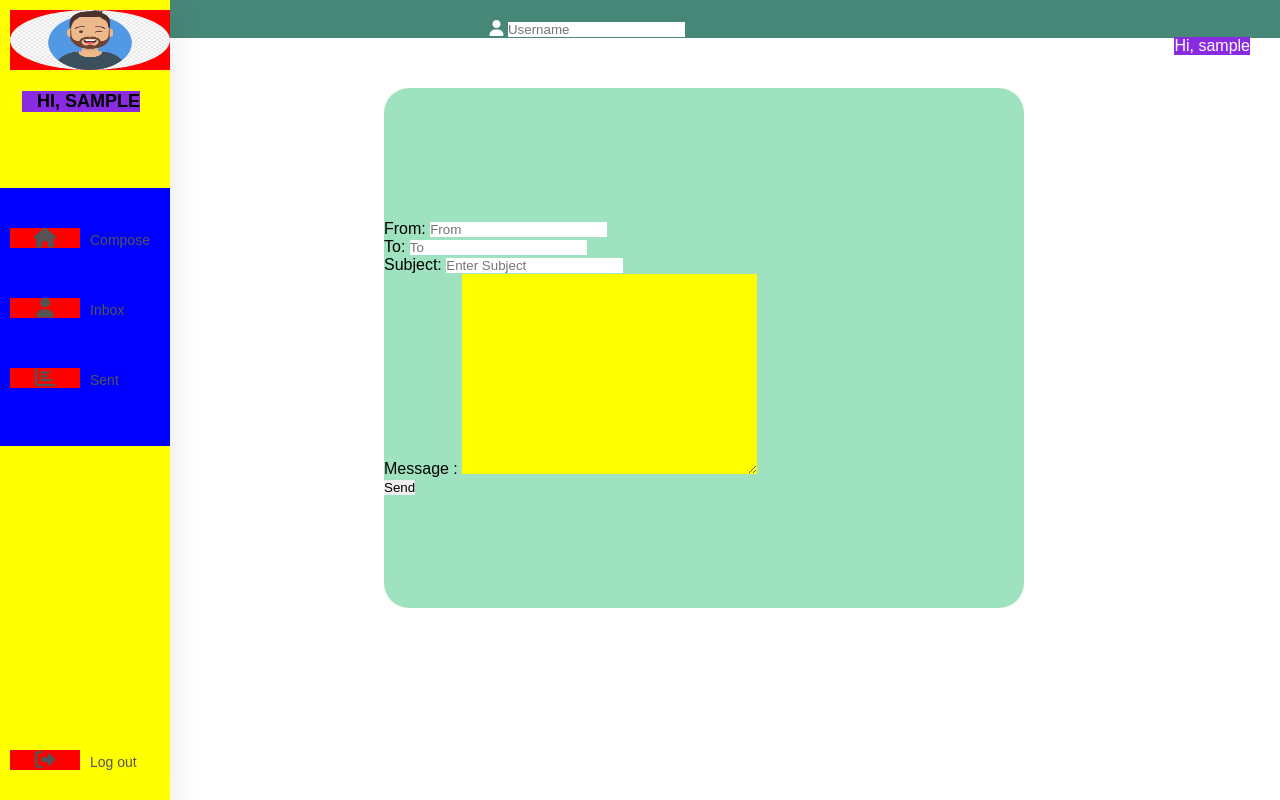
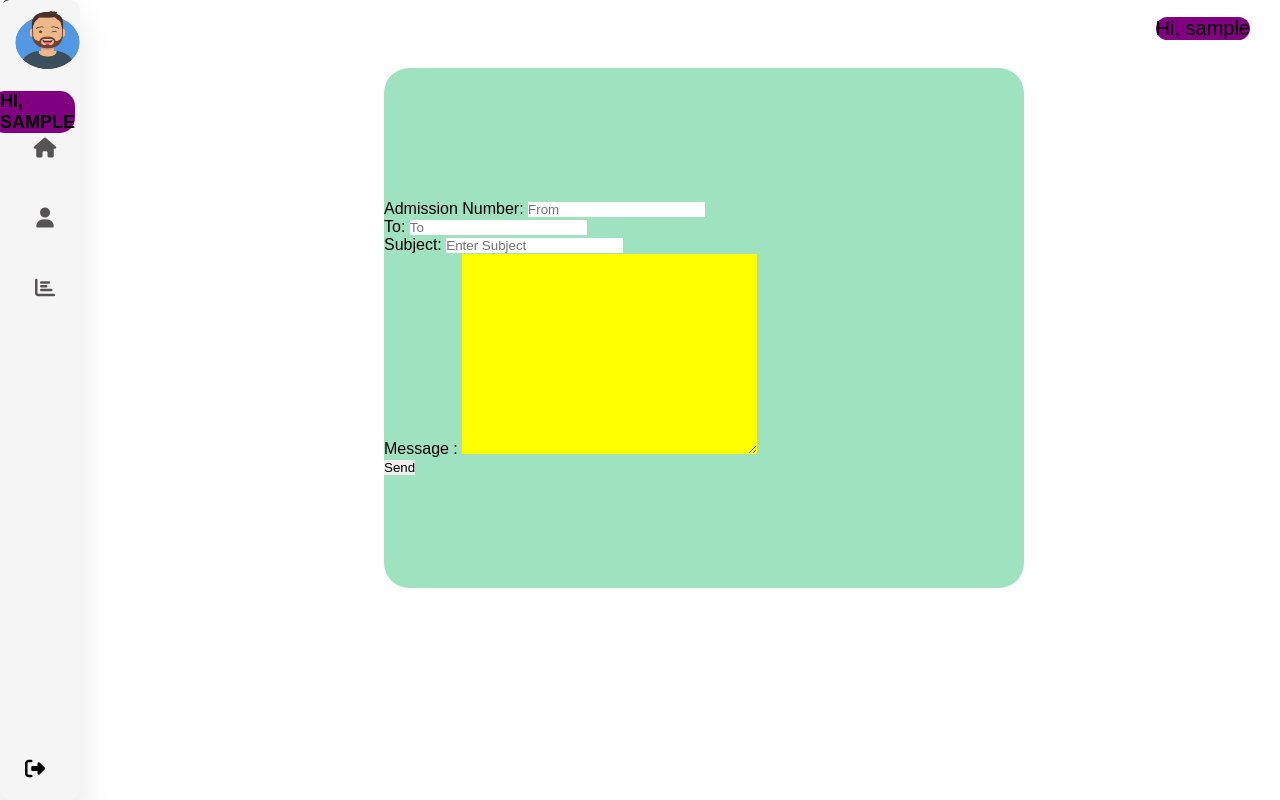
Before and after one commit to ryan541/Complaint-System, a PHP site: page /Complaint_system/compose.php in a window 1280 px wide. Run offline with PHP 8.4, Linux system fonts and the light colour scheme; the visitor is signed in with stand-in values (Sample User, id 1); some libraries are stand-ins or nearby versions.

Commit message:
Database

```diff
--- a/compose.php
+++ b/compose.php
@@ -32,7 +32,7 @@ if(isset($_SESSION['error'])){
     <ul>
         <li>
         <div class="logo">
-        <img src="./images/user.png" alt="img" >
+        <img src="./images/user2 (1).png" width="10px " alt="img" >
         <span class="users">  <p>Hi,
         <?php echo $_SESSION['username'] ?>
         </span>
@@ -59,10 +59,11 @@ if(isset($_SESSION['error'])){
         </a></li>
 
         <li>
-            <a href="login.php"  class="logout">
+            <div class="logout"> <a href="login.php"></a>
             <i class="fas fa-sign-out-alt"></i>
             <span class="nav-item">Log out</span>
-        </a></li>
+            </div>
+        </li>
         </div>
     </ul>
 </nav>
@@ -86,7 +87,7 @@ if(isset($_SESSION['error'])){
     <form action="message.php" method="POST">
 
         <span>
-        From:
+        Admission Number:
         <input type="text" id="From" placeholder="From" name="From" required>
         </span><br>
 
--- a/login.php
+++ b/login.php
@@ -15,7 +15,7 @@ if(isset($_SESSION['error'])){
 
 <head>
   <title>Complaint System</title>
-  <link rel="stylesheet" type="text/css" href="./styles/style.css">
+  <link rel="stylesheet" type="text/css" href="./styles/login.css">
   <script src="https://kit.fontawesome.com/97ab0026dc.js" crossorigin="anonymous"></script>
 
 </head>
@@ -36,6 +36,7 @@ if(isset($_SESSION['error'])){
           <i class="fa fa-lock"></i>
           <input type="password" id="Password" placeholder="Password" name="Password" required>
         </span><br>
+        <h4><a href="http://localhost/Complaint_system/sign.php">Don't have an account?Click here!</a></h4>
         <div class="button">
             <input type="submit" name = "login_details" value="login">
         </div>
--- a/sign.php
+++ b/sign.php
@@ -3,7 +3,7 @@
 
 <head>
   <title>Complaint System</title>
-  <link rel="stylesheet" type="text/css" href="login.css">
+  <link rel="stylesheet" type="text/css" href="./styles/login.css">
   <script src="https://kit.fontawesome.com/97ab0026dc.js" crossorigin="anonymous"></script>
 
 </head>
@@ -31,6 +31,8 @@
         <div class="button">
             <input type="submit" name = "sign_details" value="Sign Up">
         </div>
+        <h4><a href="http://localhost/Complaint_system/login.php">Have an account?Click here!</a></h4>
+
          <!-- <button name="details" type="submit">
               <a href="compose.html">Login</a>
         </button>  -->
--- a/styles/compose.css
+++ b/styles/compose.css
@@ -14,23 +14,34 @@
     bottom: 0;
     left: 0;
     height: 100%;
-    background: #fff;
-    width: 90px;
+    background-color: whitesmoke;
+    border-radius: 10px;
+    width: 80px;
     overflow: hidden;
     transition: width 0.2s linear;
     box-shadow: 0 20px 35px rgba(0,0,0,0.1);
   }
+  .users{
+    background-color:purple;
+    border-radius: 15px;
+    float: right;
+    margin-right: 30px;
+    margin-top: 17px;
+    font-size: 20px;
+    }
+
   .logo{
     width:60x;
     height:60px;
     position: absolute;
-    background-color: red;
-    text-align: center;
+    background-color: transparent;
     display:inline-block;
     transition: all 0.5s ease;
-    margin: 10px 0 0 10px;
+    margin: 10px 0 0 -10px;
+    padding-left: -40px;
   }
   .logo img{
+    left: 0px;
     width:100%;
     height:100%;
     border-radius: 50%;
@@ -38,10 +49,9 @@
   }
   .logo span{
     font-weight: bold;
-    padding-left:15px;
+    padding-left:10px;
     font-size: 18px;
     text-transform: uppercase;
-
   }
   a{
     position:relative;
@@ -52,8 +62,6 @@
     padding: 10px;
   }
   .fas{
-
-    background-color: red;
     position: relative;
     width: 70px;
     height: 20px;
@@ -66,16 +74,19 @@
     top: 30px;
     margin-left: 10px;
 
+
   }
   .one{
     margin-left: 20px;
-   white-space: nowrap;
+    white-space: nowrap;
+
+
   }
   a.hover{
     background-color:gray;
   }
   nav:hover{
-    background-color: yellow;
+    background-color: skyblue;
     width: 170px;
     transition: all 0.5s ease;
   }
@@ -84,7 +95,7 @@
     bottom: 50px;
   }
   .sideCos{
-    background-color: blue;
+    background-color: transparent;
     margin-top: 100%;
   }
   .sideCos li{
@@ -94,12 +105,14 @@
     .sidebar a.active {
       background-color: black;
       color: white;
+      margin-top: 20px;
     }
     /* Links on mouse-over */
     .sidebar a:hover:not(.active) {
       background-color: #555;
       color: white;
       border-radius: 25px;
+      height: 20px;
     }
     /* Page content. The value of the margin-left property should match the value of the sidebar's width property */
     div.content {
@@ -129,31 +142,24 @@
     /*Top nbav*/
 
 
-    body{
-      background: whitesmoke;
+    /* body{
+      background: red;
       margin-right:0px ;
       height: 80px;
 
-    }
+    } */
     .char{
       text-align: center;
-
-
       padding-top: 20px;
       color: white;
-      background-color:#478778;
+      background-color:red;
 
     }
     .searchbar{
     text-align: center;
-  }
+    }
 
-  .users{
-    background-color:blueviolet;
-    float: right;
-    margin-right: 30px;
-    margin-top: 17px;
-    }
+
 
     /*Iox form*/
     .composeForm{
--- a/styles/login.css
+++ b/styles/login.css
@@ -18,10 +18,12 @@
   }
   a{
     position:relative;
+    color: red;
     background-color: transparent;
     font-size: 16px;
     width:10px;
-    left: 50px;
+    left: 0px;
+    margin-top: 0px;
   }
 
   .header{
--- a/styles/style.css
+++ b/styles/style.css
@@ -39,6 +39,7 @@ nav{
 }
 a{
   position:relative;
+  background-color: red;
   color:rgb(85,83, 83);
   font-size: 14px;
   display: table;
```
Also changed, not shown: images/user2 (1).png (added), images/user2.png (added). Lines whose indentation alone changed are shown as unchanged.
